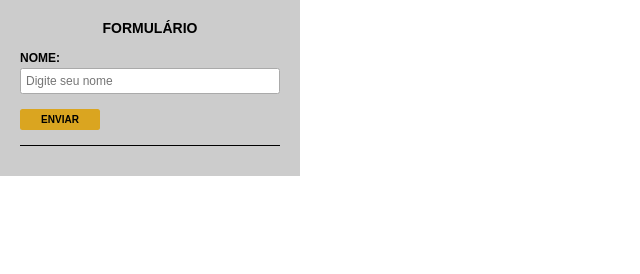
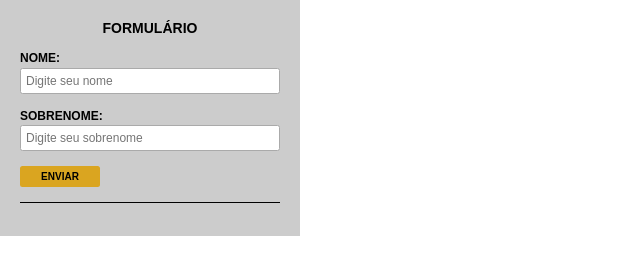
Before and after one commit to romulorosadev/2024-pcdevs-fundamentos-web, a plain HTML site: page Aula-10-02/index.html in a window 1280 px wide. Shown: the whole page, without its empty margins (0-640 px from the left). Drawn offline with Linux system fonts and the light colour scheme.

Commit message:
html desafio input e paragrafo sobrenome

```diff
--- a/Aula-10-02/index.html
+++ b/Aula-10-02/index.html
@@ -17,11 +17,17 @@
     </div>
 
     <div>
-      <button onclick="exibirNome()" type="button">Enviar</button>
+      <label>Sobrenome: </label>
+      <input type="text" id="sobrenomeInput" placeholder="Digite seu sobrenome" />
+    </div>
+
+    <div>
+      <button onclick="exibirNomes()" type="button">Enviar</button>
     </div>
 
     <div>
       <p id="nomeParagrafo"></p>
+      <p id="sobrenomeParagrafo"></p>
     </div>
   </form>
 
```
